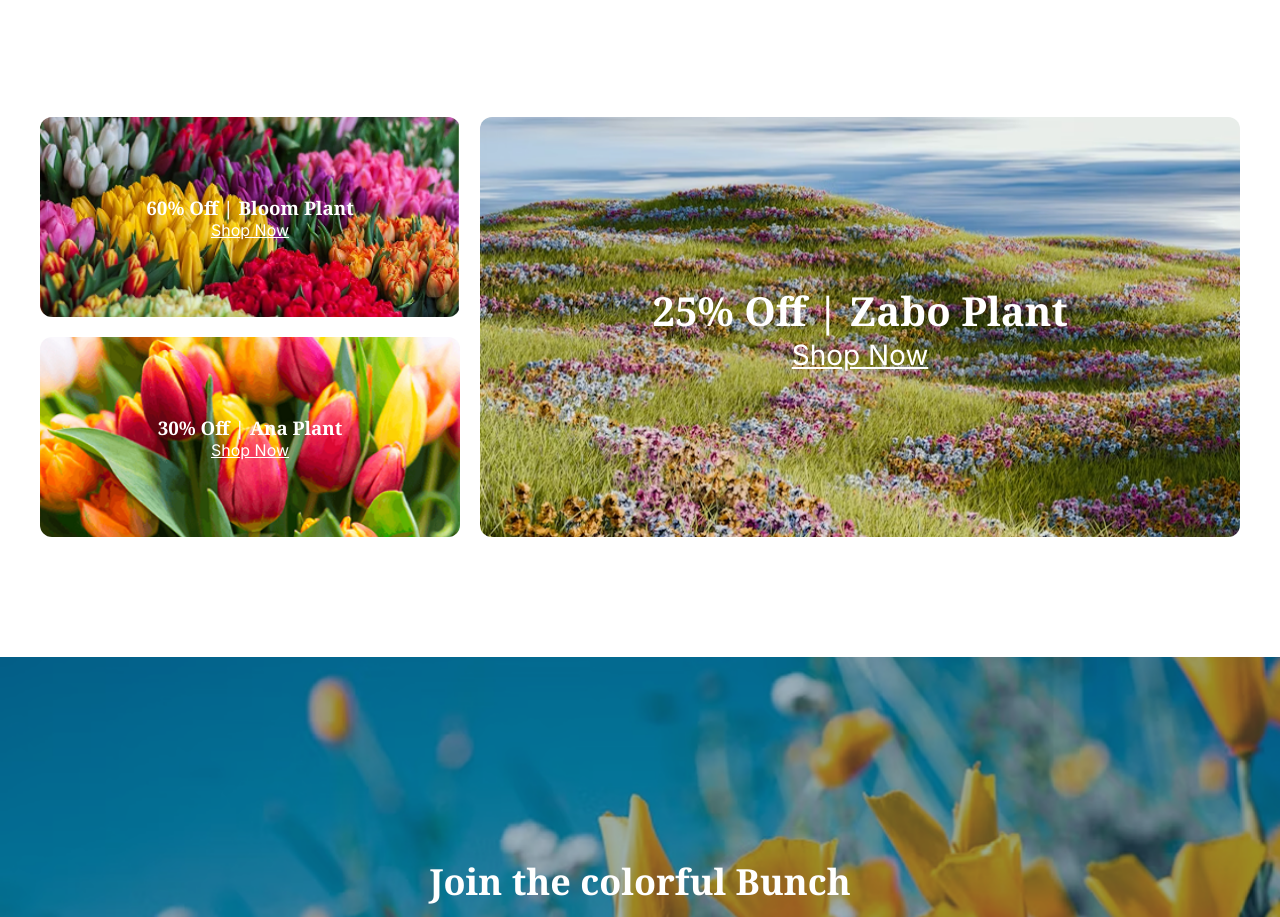
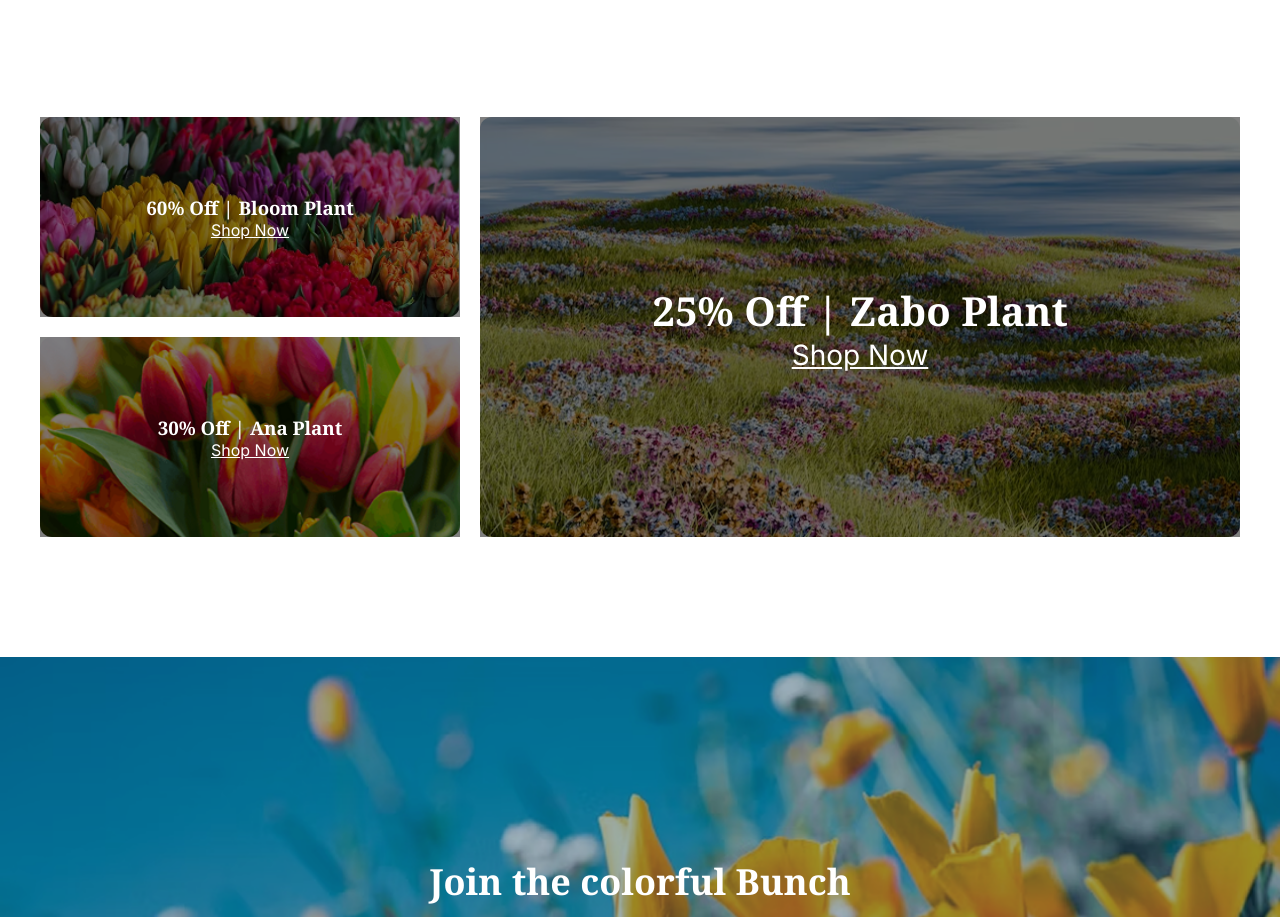
Before and after one commit to apurba-saha-dev/Assignment-2, a plain HTML site: page index.html in a window 1280 px wide. Shown: the part 2613-3530 px from the top of the page. Drawn offline with Linux system fonts and the light colour scheme.

Commit message:
Black Shade Added

```diff
--- a/style.css
+++ b/style.css
@@ -278,6 +278,27 @@
     text-align: center;
     background-size: cover;
     background-position: center;
+    position: relative;
+    /* required for overlay */
+    /* overflow: hidden; */
+
+}
+
+.deal-card::before {
+    content: "";
+    position: absolute;
+    width: 100%;
+    height: 100%;
+    background: rgba(0, 0, 0, 0.5);
+    /* black shade, adjust opacity as needed */
+    z-index: 1;
+}
+
+/* Put text above the black shade */
+.deal-card h3,
+.deal-card p {
+    position: relative;
+    z-index: 2;
 }
 
 .bloom {
@@ -401,6 +422,7 @@
 }
 
 /* Last Section Ends */
+
 
 /* smaller device */
 @media screen and (max-width:576px) {
```
